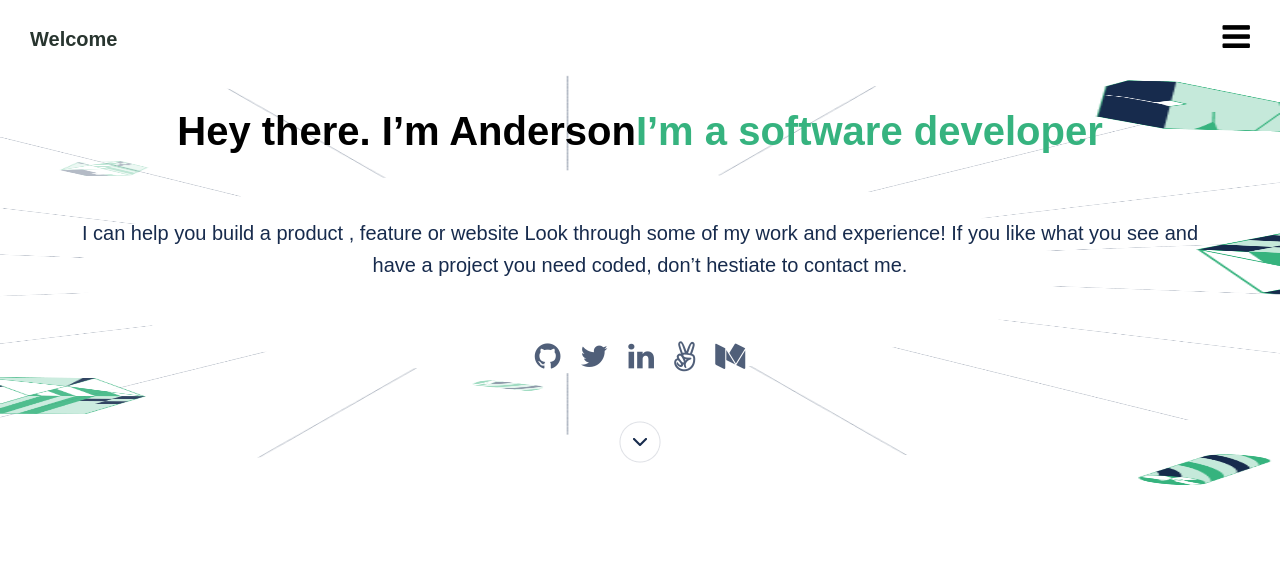
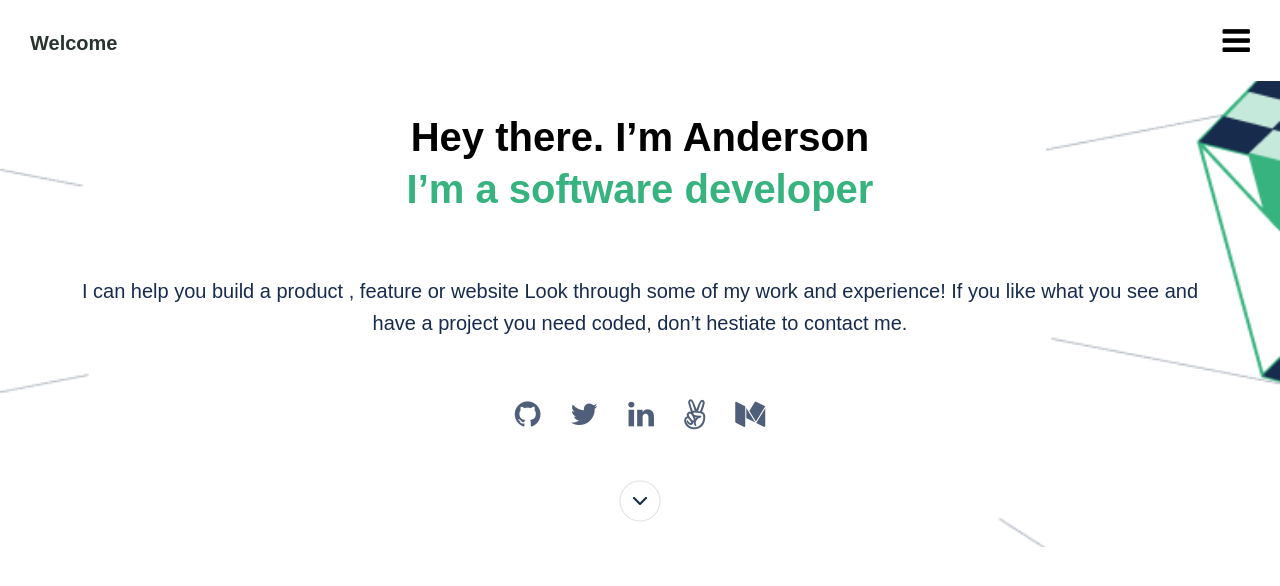
Before and after one commit to andersonlebon/Portfolio, a website: page index.html in a window 1280 px wide. Drawn offline with Linux system fonts and the light colour scheme.

Commit message:
Fix the required changes in the review

```diff
--- a/css/style.css
+++ b/css/style.css
@@ -1,6 +1,7 @@
 body {
   margin: 0;
   padding: 0;
+  width: 100%;
   font-family: Arial, Helvetica, sans-serif;
 }
 
@@ -9,6 +10,10 @@ main {
 }
 
 section {
+  background: url(../images/header-illsutration-mobile@2x.png);
+  background-size: cover;
+  background-position: center center;
+  background-repeat: no-repeat;
   width: 100%;
   height: 100%;
   display: flex;
@@ -28,8 +33,10 @@ section {
 
 .present {
   font-size: 40px;
-  font-weight: 700;
+  font-weight: 900;
   line-height: 52px;
+  padding: 0;
+  margin: 0;
 }
 
 .background {
@@ -54,7 +61,7 @@ section {
   align-items: center;
 }
 
-.header h1 {
+.header h2 {
   padding: 15px 0 10px 0;
   font-size: 20px;
   font-weight: 600;
@@ -67,7 +74,7 @@ section {
   color: #172b4d;
 }
 
-.s-container span {
+.s-container h2 {
   color: #36b37f;
 }
 
@@ -75,10 +82,13 @@ section {
   display: flex;
   align-items: center;
   justify-content: center;
+  list-style: none;
+  margin: 0;
+  padding: 0;
 }
 
 .social-media-links a {
-  padding: 0 10px;
+  padding: 0 15px;
   color: #505f79;
   font-size: 15px;
 }
--- a/index.html
+++ b/index.html
@@ -13,44 +13,53 @@
   </head>
   <body>
     <header class="header">
-      <h1>Welcome</h1>
+      <h2>Welcome</h2>
       <nav>
         <i class="fa fa-bars fa-2x"></i>
       </nav>
     </header>
     <main class="display">
       <section>
-        <h2 class="s-container present">
-          Hey there. I’m Anderson<span>I’m a software developer</span>
-        </h2>
+        <div class="s-container">
+          <h1 class="present">Hey there. I’m Anderson</h1>
+          <h2 class="present">I’m a software developer</h2>
+        </div>
         <p class="s-container detail">
           I can help you build a product , feature or website Look through some
           of my work and experience! If you like what you see and have a project
           you need coded, don’t hestiate to contact me.
         </p>
-        <div class="s-container social-media-links">
+        <div class="s-container">
+          <ul class="social-media-links">
+            <li>
               <a href="https://github.com/andersonlebon">
                 <i class="fa fa-github fa-2x" aria-hidden="true"></i
               ></a>
+            </li>
+            <li>
               <a href="https://twitter.com/BuyananaCaleb">
                 <i class="fa fa-twitter fa-2x" aria-hidden="true"></i
               ></a>
+            </li>
+            <li>
               <a href="https://www.linkedin.com/in/anderson-caleb-915343209/">
                 <i class="fa fa-linkedin fa-2x" aria-hidden="true"></i
               ></a>
+            </li>
+            <li>
               <a href="#">
                 <i class="fa fa-angellist fa-2x" aria-hidden="true"></i
               ></a>
-          <a href="#"> <i class="fa fa-medium fa-2x" aria-hidden="true"></i></a>
+            </li>
+            <li>
+              <a href="#">
+                <i class="fa fa-medium fa-2x" aria-hidden="true"></i
+              ></a>
+            </li>
+          </ul>
         </div>
         <div class="scroll">
           <img src="./images/icons/Disabled.png" alt="scroll icon" />
-        </div>
-        <div class="background">
-          <img
-            src="./images/header-illsutration-mobile@2x.png"
-            alt="background"
-          />
         </div>
       </section>
     </main>
```
Lines whose indentation alone changed are shown as unchanged.
